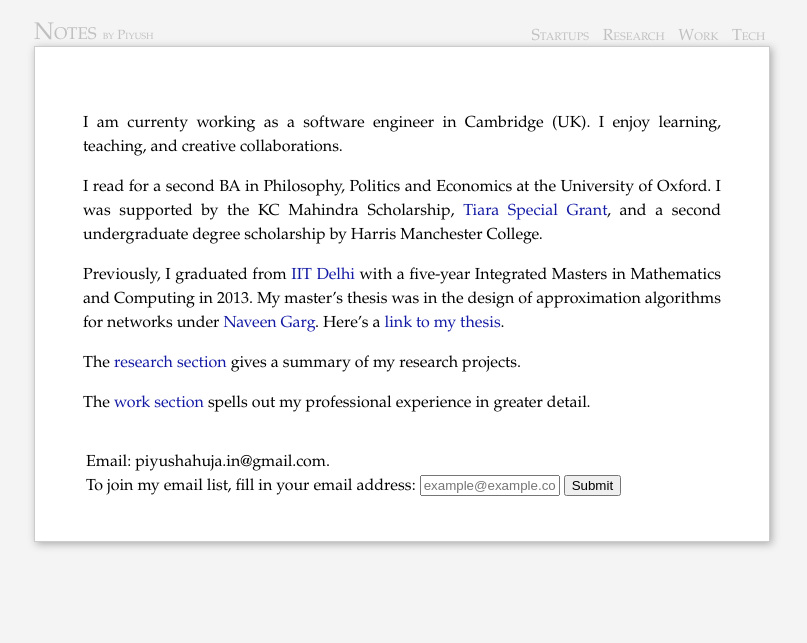
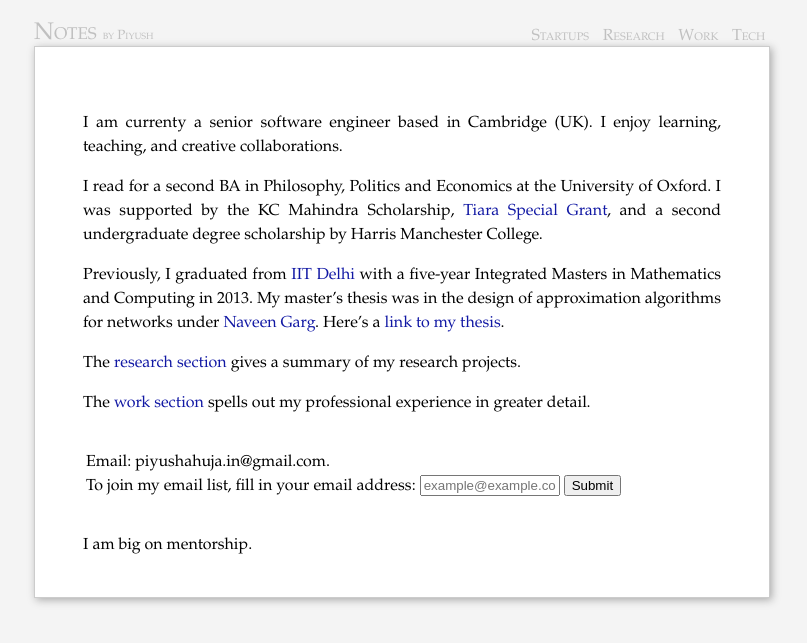
Before and after one commit to piyushahuja/piyushahuja.github.io, a Jekyll site: the page built from index.md, in a window 1280 px wide. Shown: the top 643 px of the page, without its empty margins (238-1045 px from the left). Built offline with Jekyll 4.4.1, drawn with Linux system fonts in a browser that asks for light colours.

Commit message:
auto deployed

```diff
--- a/index.md
+++ b/index.md
@@ -9,7 +9,7 @@ section: Home
 <!-- <img class='inset right' src='/1.jpg' title='Piyush Ahuja' width='130px' />
  -->
 
-I am currenty working as a software engineer in Cambridge (UK). I enjoy learning, teaching, and creative collaborations.
+I am currenty a senior software engineer based in Cambridge (UK). I enjoy learning, teaching, and creative collaborations.
 
 <!-- My long-term project, [Platonia](https://play.google.com/store/apps/details?id=com.platonialabs.platonia), can now be downloaded on Google playstore. One of the best way to learn is to teach it to someone. Platonia allows you to organize one-on-one meetups with people near you for learning-and-teaching. -->
 
@@ -26,3 +26,5 @@ The [work section](/work)  spells out my professional experience in greater deta
 
 [resumeFile]: ../files/piyush_resume.pdf
 [thesis]: ../files/research/thesis.pdf
+
+I am big on mentorship.
```
